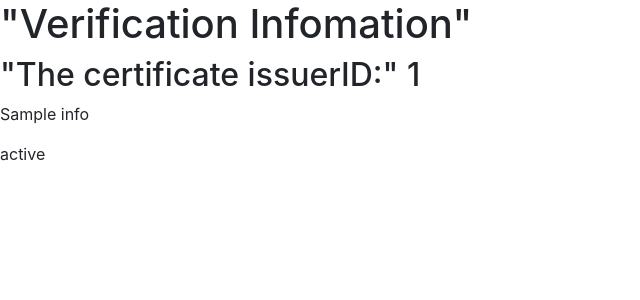
After one commit to OscarZeng/Django_VeriTure, a Django app: template certviewer/templates/verification.html in a window 1280 px wide. The commit adds this page. Shown: the top 300 px of the page, without its empty margins (0-640 px from the left). Run offline with Django 3.2, Linux system fonts and the light colour scheme; the template is opened without the code that fills it: most values are stand-ins (such as "Sample title", 1, 10 or a date in 2020); parts of the project's set-up code (start-up, migrations or seed data) failed here and were passed over; some libraries are stand-ins or nearby versions.

Commit message:
newly update HTML for verification, provide some more information.

```diff
--- a/certviewer/templates/award.html
+++ b/certviewer/templates/award.html
@@ -40,12 +40,16 @@
     <div class="verify">
         <p>This certificate was digitally signed by {{ award.organization }} and registered on the <span class="chain">{{ award.chain }}</span>
             blockchain.</p>
-        <button id="verify-button" value="{{ verification_info }}">Verify certificate</button>
+        <button id="verify-button" value="/verifier/{{certificate_uid}}">Verify certificate</button>
 
         <span id="verified" class="verified"><img id="verified-icon"  src="/static/img/verified.png"> Verified </span>
         <span id="not-verified" class="not-verified"><img id="not-verified-icon"
                                                           src="/static/img/not-verified.png "> Not Verified </span>
     </div>
+
+    <div  class="verification information">
+        <p>{{verification_info}}</p>>
+    </div>>
 
     <div>
         <h6 id="progress-msg"></h6>
--- /dev/null
+++ b/certviewer/templates/verification.html
@@ -0,0 +1,33 @@
+<!DOCTYPE html>
+<html lang="en">
+<head>
+    <meta charset="UTF-8">
+    <title>Verify Certificates</title>
+
+    {% block css %}
+        <link href="https://stackpath.bootstrapcdn.com/bootstrap/4.1.3/css/bootstrap.min.css" rel="stylesheet" integrity="sha384-MCw98/SFnGE8fJT3GXwEOngsV7Zt27NXFoaoApmYm81iuXoPkFOJwJ8ERdknLPMO" crossorigin="anonymous">
+
+    {% endblock %}
+</head>
+
+
+<body>
+<h1>
+"Verification Infomation"
+</h1>
+
+<div class="cert_uid">
+    <h2>
+        "The certificate issuerID:" {{certificate_uid}}
+    </h2>
+</div>
+
+<div class="display checking info">
+{% for info in verification_info%}
+    <p>{{info.name}}</p>
+    <p>{{info.status}}</p>
+{% endfor %}
+</div>
+
+</body>
+</html>
```
Also changed, not shown: certviewer/views.py (+9 -7 lines).
